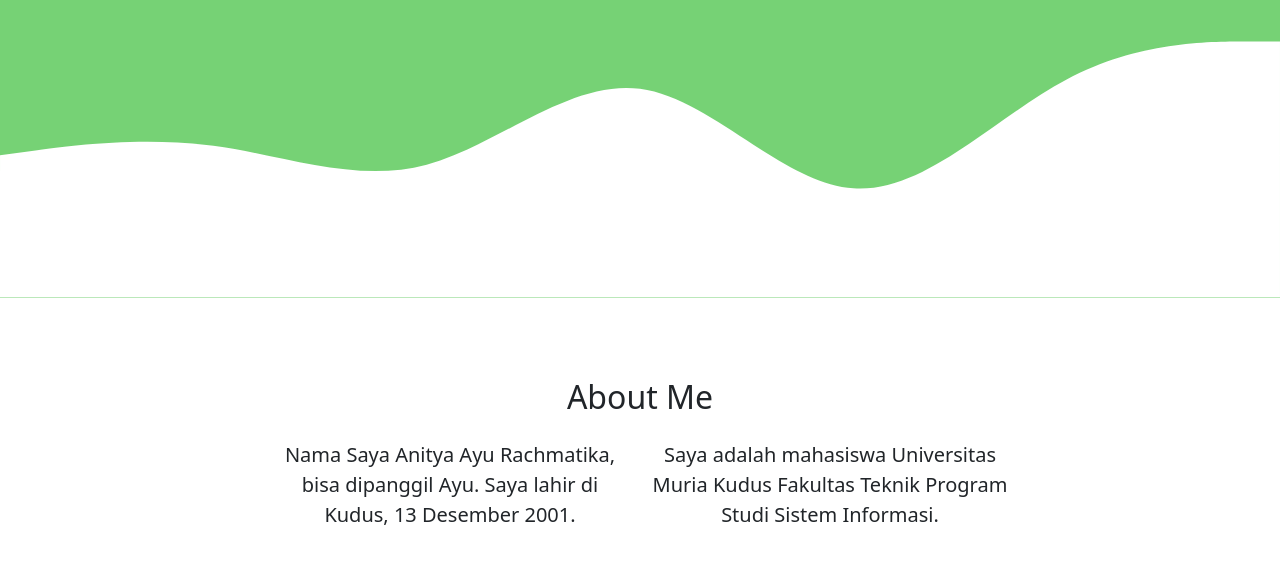
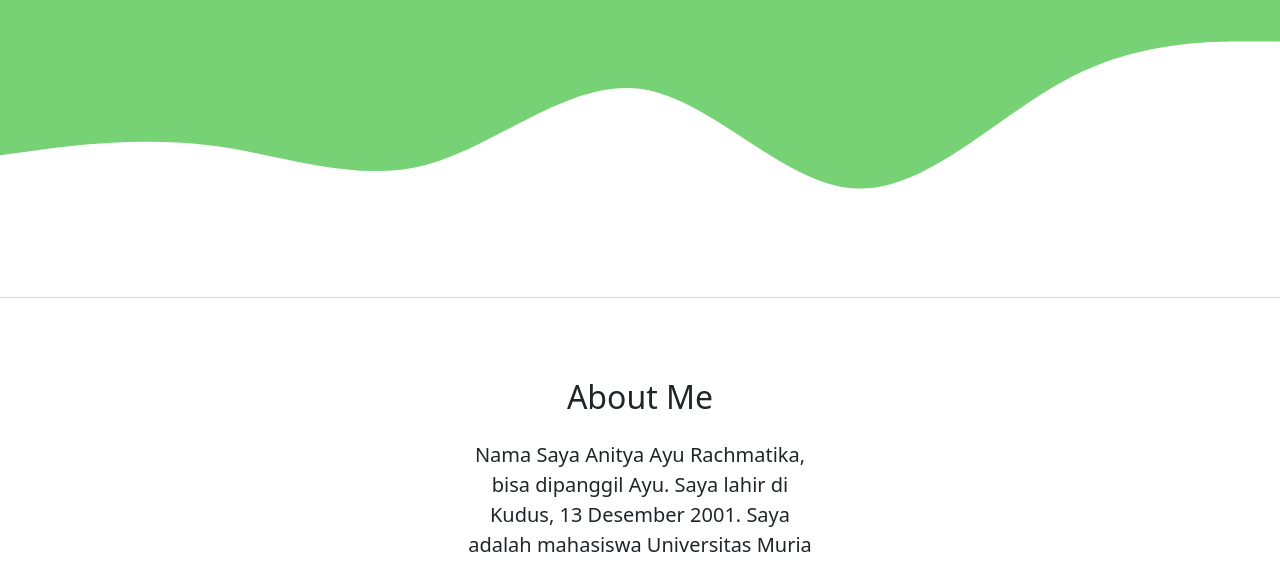
Before and after one commit to anityaayu/anityaayu.github.io, a plain HTML site: page index.html in a window 1280 px wide. Shown: the part 365-930 px from the top of the page. Drawn offline with nearby package versions, Linux system fonts and the light colour scheme.

Commit message:
paragraf di about

```diff
--- a/index.html
+++ b/index.html
@@ -69,10 +69,7 @@
         </div>
         <div class="row justify-content-center fs-5 text-center">
           <div class="col-4">
-            <p>Nama Saya Anitya Ayu Rachmatika, bisa dipanggil Ayu. Saya lahir di Kudus, 13 Desember 2001.</p>
-          </div>
-          <div class="col-4">
-            <p>Saya adalah mahasiswa Universitas Muria Kudus Fakultas Teknik Program Studi Sistem Informasi.</p>
+            <p>Nama Saya Anitya Ayu Rachmatika, bisa dipanggil Ayu. Saya lahir di Kudus, 13 Desember 2001. Saya adalah mahasiswa Universitas Muria Kudus Fakultas Teknik Program Studi Sistem Informasi.</p>
           </div>
         </div>
       </div>
```
